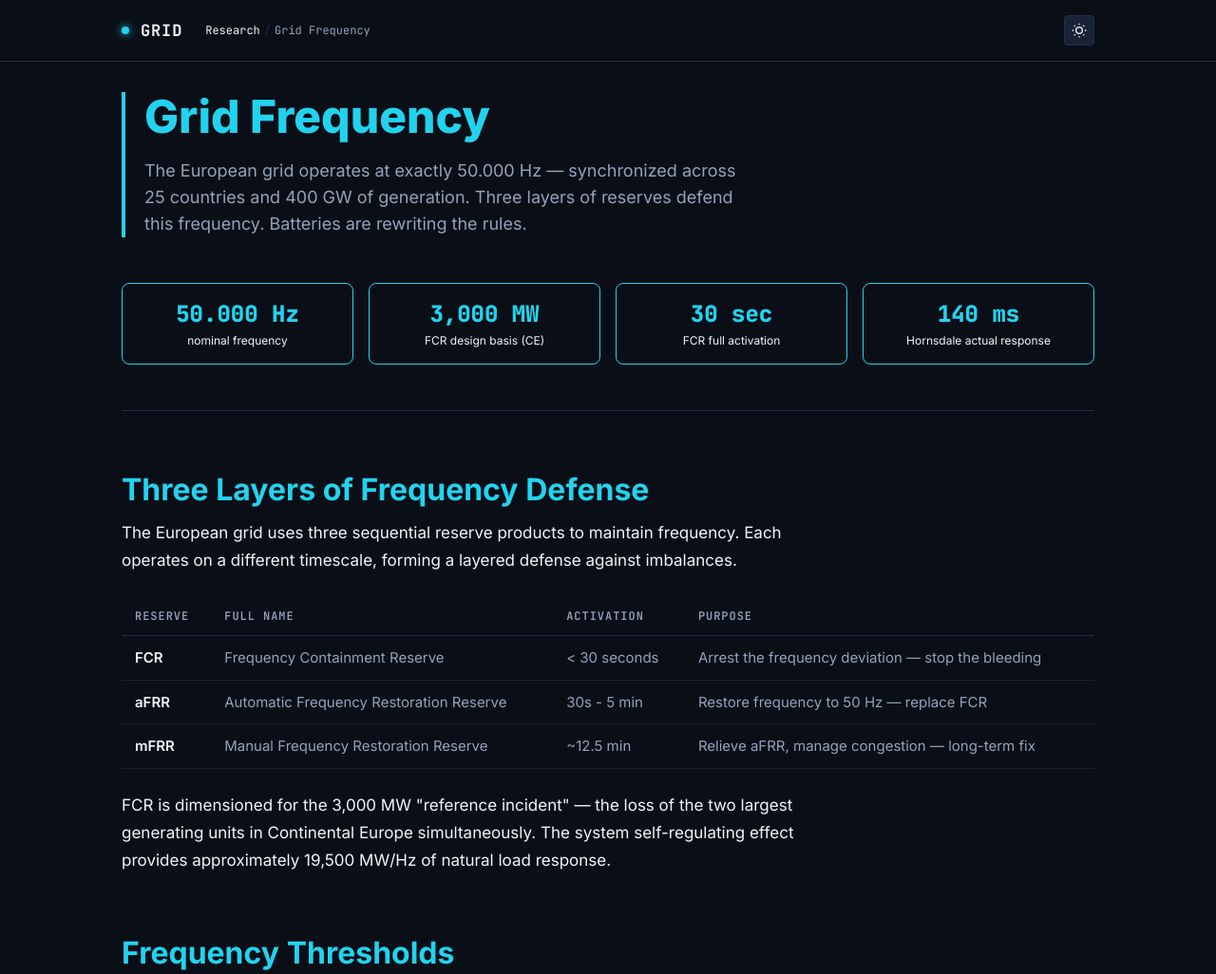
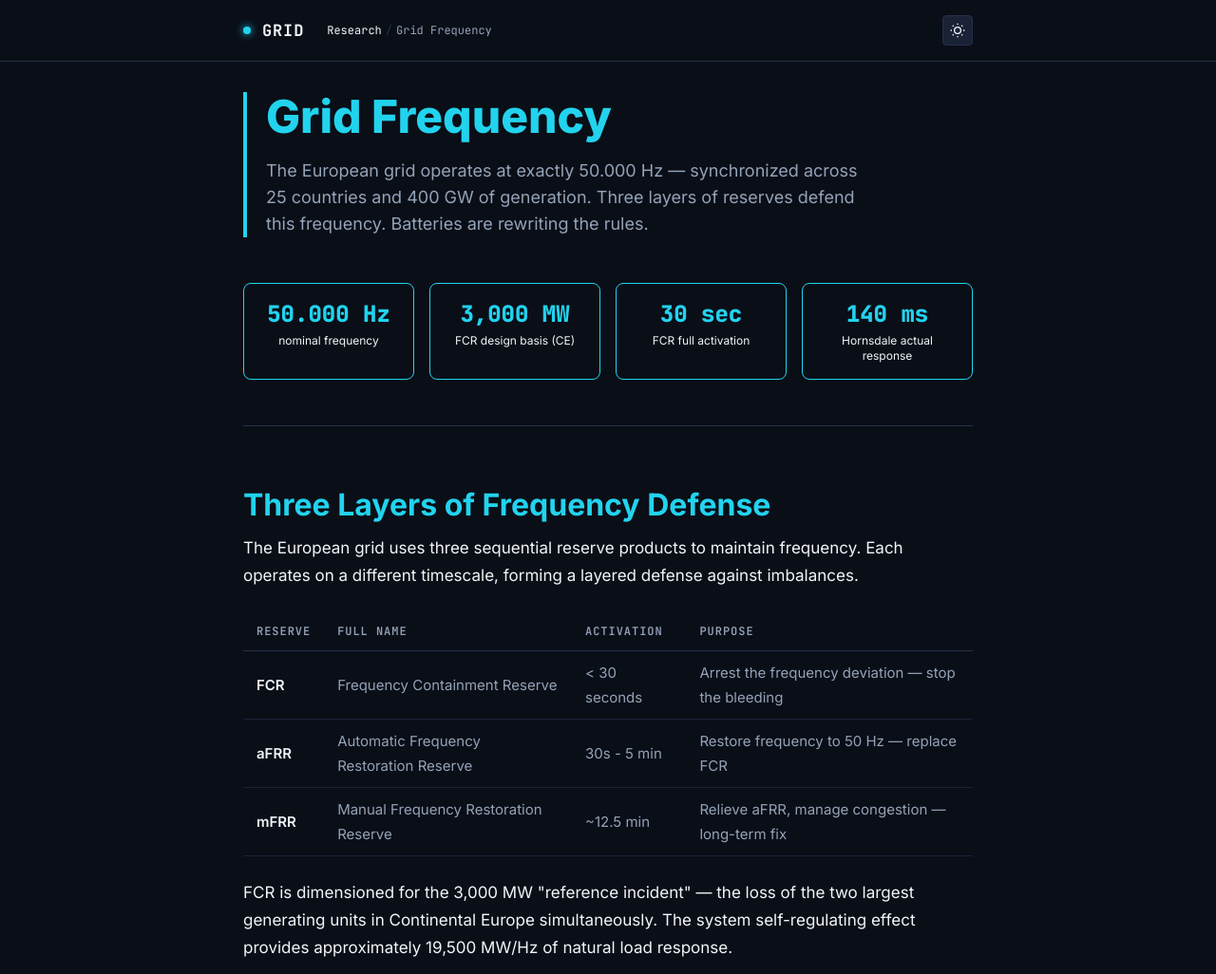
Before and after one commit to lerenzo-enpal/kubecon-2026-vpp, an Astro site in the folder website/: page /research/topics/grid-frequency in a window 1280 px wide. Shown: the top 1026 px of the page at 95% size. Built offline with nearby package versions, Linux system fonts and the light colour scheme; Astro itself is replaced by a stand-in of ours.

Commit message:
Constrain incident/research page width to max-w-3xl (768px)

```diff
--- a/website/src/layouts/IncidentLayout.astro
+++ b/website/src/layouts/IncidentLayout.astro
@@ -13,7 +13,7 @@ const { title, description } = Astro.props;
 <BaseLayout title={`${title} — Grid Research`} description={description}>
   <div class="min-h-screen flex flex-col">
     <header class="px-8 py-4 border-b" style="border-color: var(--color-surface-light);">
-      <div class="max-w-5xl mx-auto flex items-center justify-between">
+      <div class="max-w-3xl mx-auto flex items-center justify-between">
         <div class="flex items-center gap-6">
           <a href="/" class="flex items-center gap-3 hover:opacity-80 transition-opacity">
             <div class="w-2 h-2 rounded-full" style="background: var(--color-primary); box-shadow: 0 0 8px var(--color-primary);"></div>
@@ -30,7 +30,7 @@ const { title, description } = Astro.props;
     </header>
 
     <main class="flex-1 px-8 py-8">
-      <div class="max-w-5xl mx-auto">
+      <div class="max-w-3xl mx-auto">
         <article class="prose">
           <slot />
         </article>
@@ -38,7 +38,7 @@ const { title, description } = Astro.props;
     </main>
 
     <footer class="px-8 py-4 border-t" style="border-color: var(--color-surface-light);">
-      <div class="max-w-5xl mx-auto flex items-center justify-between">
+      <div class="max-w-3xl mx-auto flex items-center justify-between">
         <a href="/research" class="font-mono text-xs hover:opacity-70 transition-opacity" style="color: var(--color-text-dim);">
           Back to Research Library
         </a>
```
